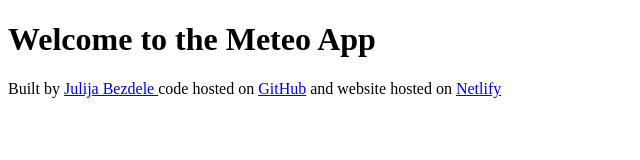
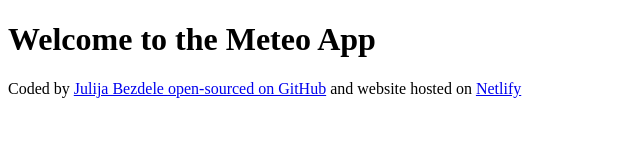
Before and after one commit to Volnistaja/meteo, a plain HTML site: page index.html in a window 1280 px wide. Shown: the whole page, without its empty margins (0-640 px from the left). Drawn offline with Linux system fonts and the light colour scheme.

Commit message:
Updated the footer content

```diff
--- a/index.html
+++ b/index.html
@@ -8,12 +8,12 @@
   <body>
     <h1>Welcome to the Meteo App</h1>
     <footer>
-      Built by
+      Coded by
       <a href="https://github.com/Volnistaja" target="_blank">
         Julija Bezdele
       </a>
-      code hosted on
-      <a href="https://github.com/Volnistaja/meteo" target="_blank">GitHub</a>
+
+      <a href="https://github.com/Volnistaja/meteo" target="_blank">open-sourced on GitHub</a>
       and website hosted on
       <a href="https://venerable-salmiakki-d20de5.netlify.app/" target="_blank"
         >Netlify</a
```
